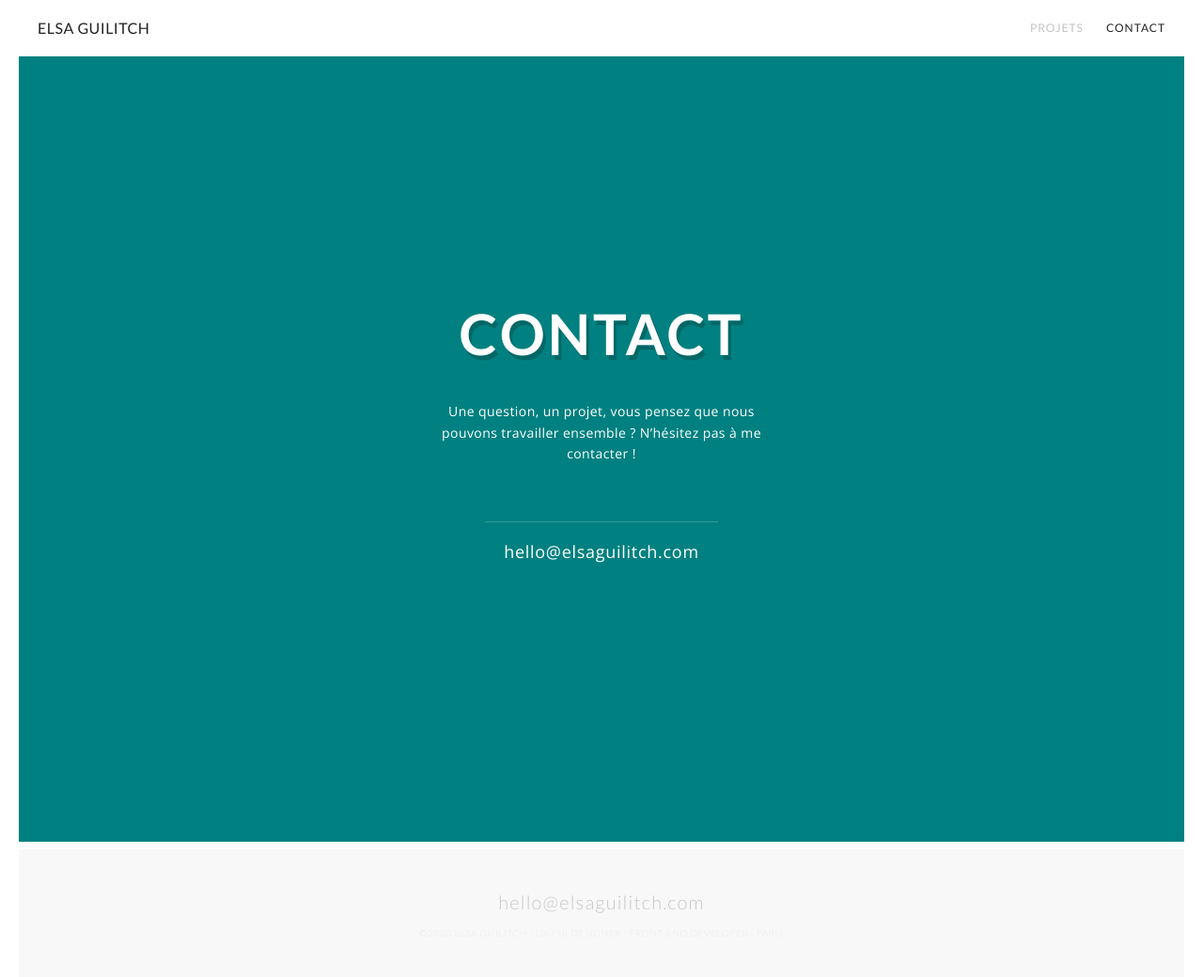
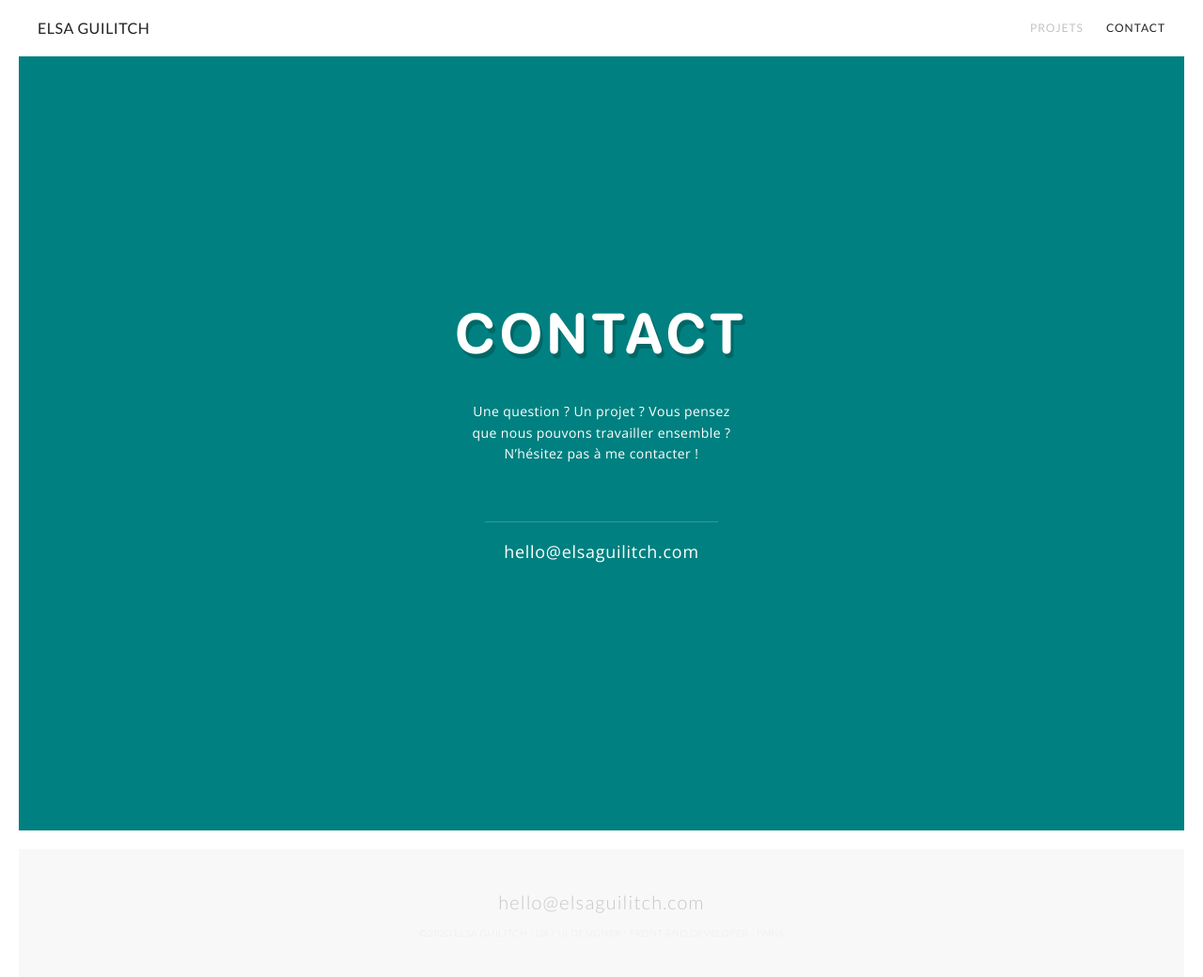
Before and after one commit to ElsaGuilitch/elsaguilitch.github.io, a Jekyll site: the page built from contact.html, in a window 1280 px wide. Shown: the whole page at 94% size. Built offline with Jekyll 4.4.1, drawn with Linux system fonts in a browser that asks for light colours; nearby versions of some CDN libraries.

Commit message:
💄 Update UI Contact

```diff
--- a/_sass/_contact.scss
+++ b/_sass/_contact.scss
@@ -1,7 +1,7 @@
 body.contact {
   $color: teal;
+  background-color: $color;
 
-  background-color: $color;
   @media #{$mobile} {
     background-color: $white;
   }
@@ -9,12 +9,10 @@ body.contact {
   section.contact-page-wrapper {
     height: 100vh;
     line-height: 100vh;
-
     font-size: 0;
     text-align: center;
-    padding: 0 $s-pad-sides;
-    padding-top: $header-height;
-    border-bottom: 4px solid #fff;
+    padding: $header-height $s-pad-sides 0;
+    border-bottom: 16px solid #fff;
     box-sizing: border-box;
 
     @media #{$mobile-portrait} {
@@ -39,27 +37,30 @@ body.contact {
       line-height: normal;
       font-size: 1rem;
       margin-top: -$header-height;
+
       @media #{$mobile} {
         margin-top: 0;
       }
+
       @media #{$mobile-landscape} {
         max-width: 80%;
       }
     }
 
     h1 {
-      font-family: "Lato", sans-serif;
+      font-family: "SFRounded-Bold", sans-serif;
       font-size: 60px;
       color: white;
       font-weight: 700;
-      letter-spacing: 0.05em;
+      letter-spacing: 0.08em;
       text-align: center;
       line-height: 1.4em;
       text-transform: uppercase;
+      text-shadow: 0.05em 0.08em 0 darken($color, 5%);
+
       @media #{$mobile} {
         font-size: 26px;
       }
-      text-shadow: 0.05em 0.08em 0 darken($color, 5%);
     }
 
     .custom-description {
--- a/contact.html
+++ b/contact.html
@@ -8,9 +8,11 @@ body_class: contact flotting-header
 
 <section class="contact-page-wrapper">
   <div class="content-inner">
-    <h1 class="custom-main-title">Contact</h1>
-    <p class="custom-description center white">Une question, un projet, vous pensez que nous pouvons travailler ensemble ? N’hésitez pas à me contacter !</p>
-
+    <h1>Contact</h1>
+    <p class="custom-description center white">
+      Une question ? Un projet ? Vous pensez que nous pouvons travailler ensemble ?<br />
+      N’hésitez pas à me contacter !
+    </p>
     <a href="mailto:{{ site.email }}"><span>{{ site.email }}</span><span>Contactez-moi</span></a>
   </div>
 </section>
```
